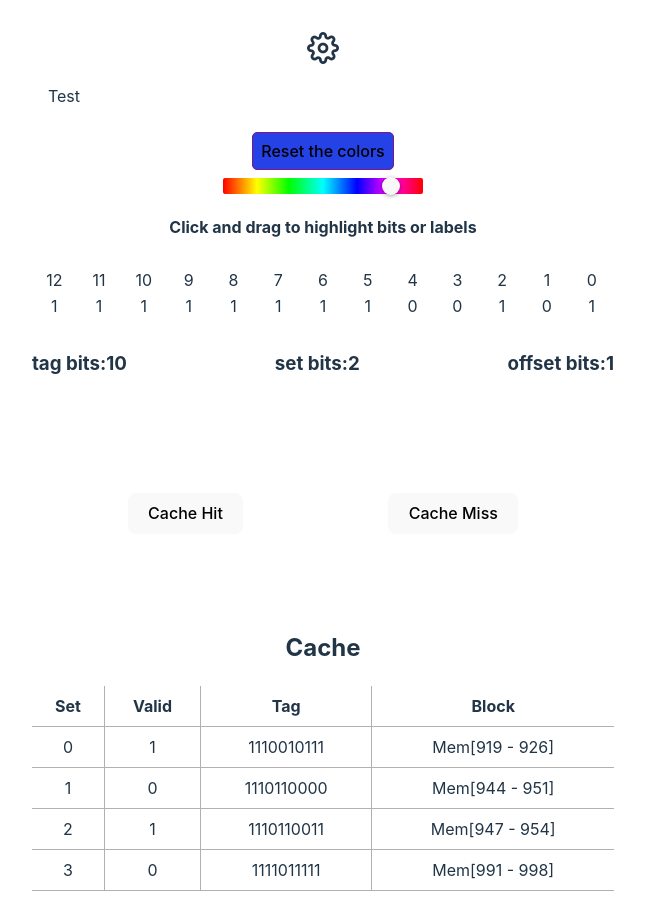
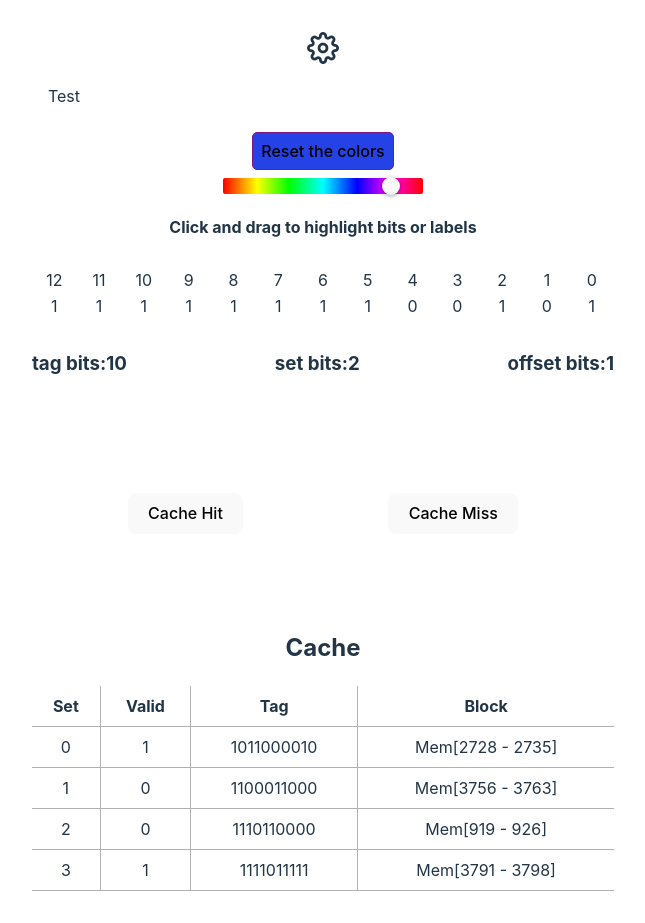
Before and after one commit to MahmoodSeoud/cache-hit-miss, a React (Vite) app: page / in a window 1280 px wide. Shown: the whole page, without its empty margins (317-962 px from the left). Built offline with nearby package versions, Linux system fonts and the light colour scheme.

Commit message:
quickfix not permanent

```diff
--- a/src/App.tsx
+++ b/src/App.tsx
@@ -102,12 +102,12 @@ export function createRandomNumber(a: number, b: number): number {
 }
 
 
-function createTableEntry(entry: CACHE_TABLE_ENTRY, tag_bits: string): CACHE_TABLE_ENTRY {
+function createTableEntry(entry: CACHE_TABLE_ENTRY, address: number, tag_bits: string): CACHE_TABLE_ENTRY {
   let valid: Bit = Math.round(Math.random()) as Bit;
   let tag: number = createRandomNumberWith(tag_bits.length);
-  let block: string = `Mem[${tag} - ${tag + 7}]`;
-
-
+  const addressBitWidth = createRandomNumber(10, 14);
+  const NewAddress = createRandomNumberWith(addressBitWidth);
+  let block: string = `Mem[${NewAddress} - ${NewAddress + 7}]`;
 
 
   let newEntry: CACHE_TABLE_ENTRY;
@@ -125,6 +125,7 @@ function createTableEntries
   (numOfRows: number,
     numOfCols: number,
     cacheEntry: CACHE_TABLE_ENTRY,
+    address: number,
     tag_bits: string
   ): CACHE_TABLE_ENTRY[][] {
 
@@ -133,7 +134,7 @@ function createTableEntries
   for (let i = 0; i < numOfRows; i++) {
     const array: CACHE_TABLE_ENTRY[] = [];
     for (let j = 0; j < numOfCols; j++) {
-      let entry = createTableEntry(cacheEntry, tag_bits);
+      let entry = createTableEntry(cacheEntry, address, tag_bits);
       array.push(entry);
     }
     entries.push(array);
@@ -182,7 +183,7 @@ function App() {
 
 
   // TODO: maybe look int making these to state variables
-  const coldCache = createTableEntries(numSets, numLines, { tag: 0, block: '', valid: 0 }, tag_bits)
+  const coldCache = createTableEntries(numSets, numLines, { tag: 0, block: '', valid: 0 }, address, tag_bits)
   const [cacheEntries, setCacheEntries] = useState<CACHE_TABLE_ENTRY[][]>(coldCache);
 
 
```
